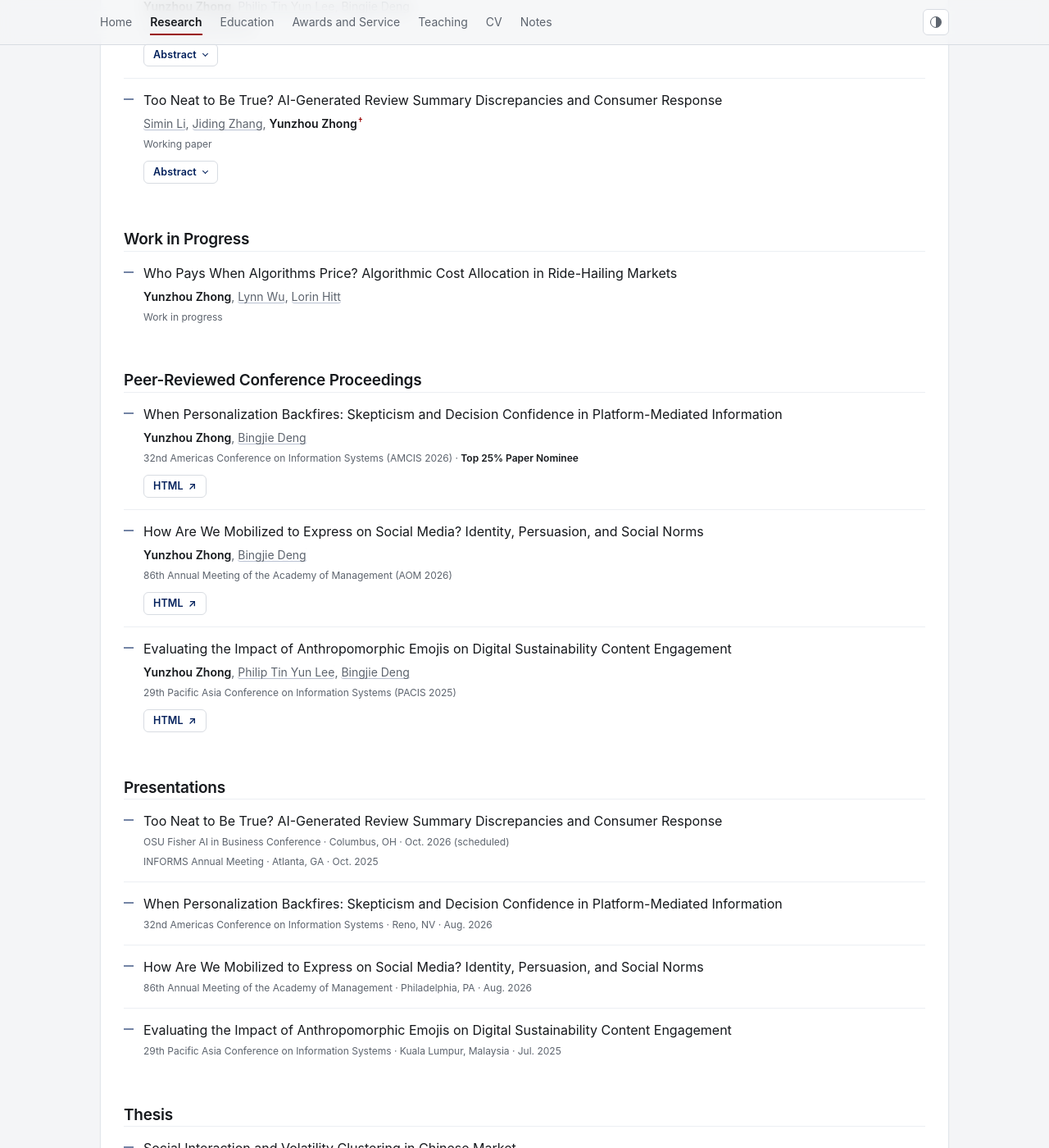
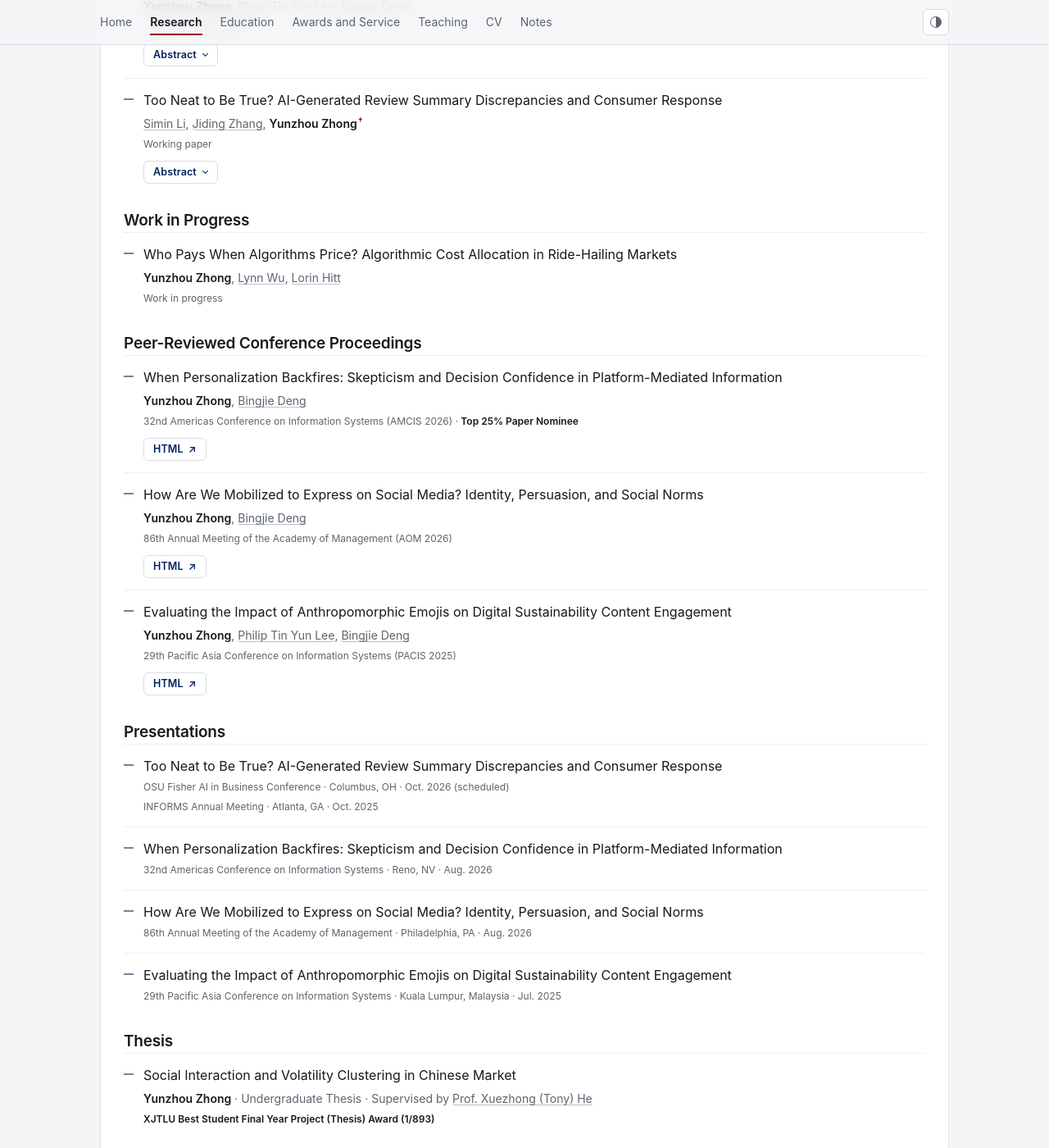
Before and after one commit to bobbyZhong10/bobbyzhong10.github.io, a Jekyll site: the page built from _pages/research-projects.md, in a window 1280 px wide and 1400 px high, scrolled down 974 px. Shown: the whole window at 82% size. Built offline with Jekyll 4.4.1, drawn with Linux system fonts in a browser that asks for light colours.

Commit message:
Update syllabus

```diff
--- a/_sass/_site.scss
+++ b/_sass/_site.scss
@@ -727,9 +727,9 @@ h2:hover > .heading-anchor {
   padding: 0;
 }
 
-.page-research-projects .research-section + .research-section {
-  margin-top: 0.18rem;
-  padding-top: 1.35rem;
+// Gap between sections: the last entry's 14px bottom padding + this margin.
+.page-research-projects .research-section + .research-section > h3 {
+  margin-top: 20px;
 }
 
 .page-research-projects .content-card .research-entry-list {
```
Also changed, not shown: _pages/education.md (+2 -2 lines).
